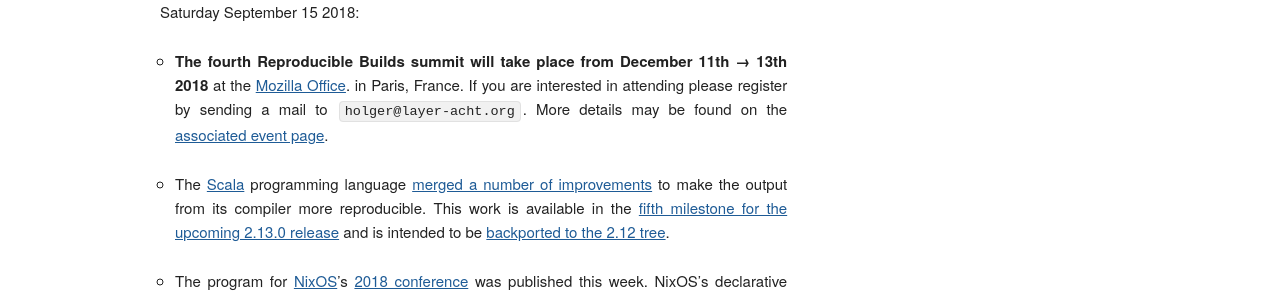
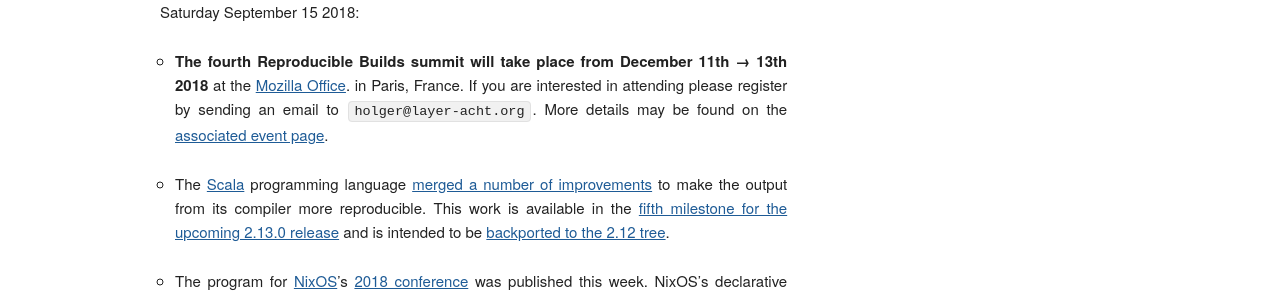
Before and after one commit to prototypefund/reproducible-website, a Jekyll site: the page built from _blog/posts/177.md, in a window 1280 px wide and 900 px high. Shown: the part 473-765 px from the top of the window. Built offline with Jekyll 4.4.1, drawn with Linux system fonts in a browser that asks for light colours; some web fonts are replaced.

Commit message:
"a mail" -> "an email".

```diff
--- a/_blog/posts/177.md
+++ b/_blog/posts/177.md
@@ -5,7 +5,7 @@
 
 Here's what happened in the [Reproducible Builds](https://reproducible-builds.org) effort between Sunday September 9 and Saturday September 15 2018:
 
-* **The fourth Reproducible Builds summit will take place from December 11th → 13th 2018** at the [Mozilla Office](https://wiki.mozilla.org/Paris). in Paris, France. If you are interested in attending please register by sending a mail to `holger@layer-acht.org`. More details may be found on the [associated event page](https://reproducible-builds.org/events/paris2018/).
+* **The fourth Reproducible Builds summit will take place from December 11th → 13th 2018** at the [Mozilla Office](https://wiki.mozilla.org/Paris). in Paris, France. If you are interested in attending please register by sending an email to `holger@layer-acht.org`. More details may be found on the [associated event page](https://reproducible-builds.org/events/paris2018/).
 
 * The [Scala](https://www.scala-lang.org/) programming language [merged a number of improvements](https://github.com/scala/scala-dev/issues/405) to make the output from its compiler more reproducible. This work is available in the [fifth milestone for the upcoming 2.13.0 release](https://github.com/scala/scala/releases/tag/v2.13.0-M5) and is intended to be [backported to the 2.12 tree](https://github.com/scala/scala/pull/7203).
 
```
